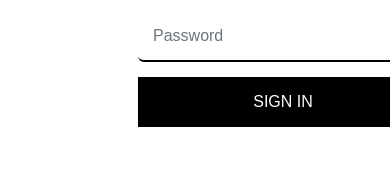
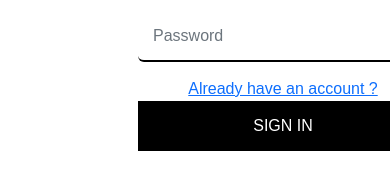
Before and after one commit to IfeoluwaAroboto/Weather-webapp, a website: page index.html in a window 390 px wide. Shown: the part 247-436 px from the top of the page. Drawn offline with nearby package versions, Linux system fonts and the light colour scheme.

Commit message:
Update style.css

```diff
--- a/style.css
+++ b/style.css
@@ -7,7 +7,7 @@
         display: none;
     }
 .link2{
-}
+display: block;}
 .link{
 display: none;}
 
@@ -77,7 +77,7 @@ h1{
 
 }
 .link2{
-display: none;}
+display:block;}
 *{
   box-sizing:border-box;
   -moz-box-sizing:border-box;
```
